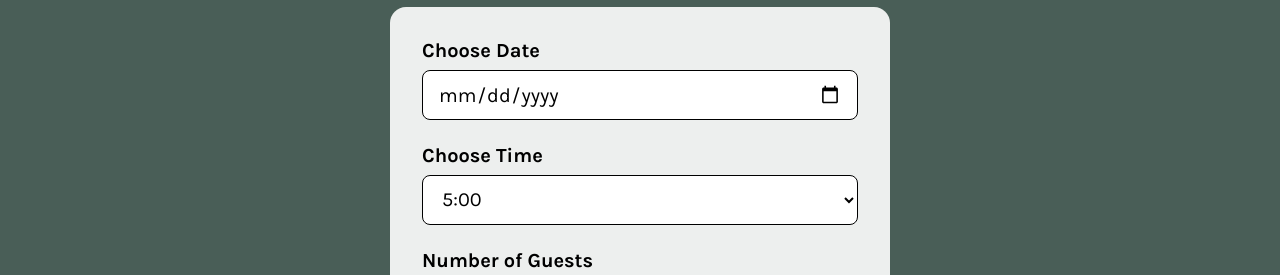
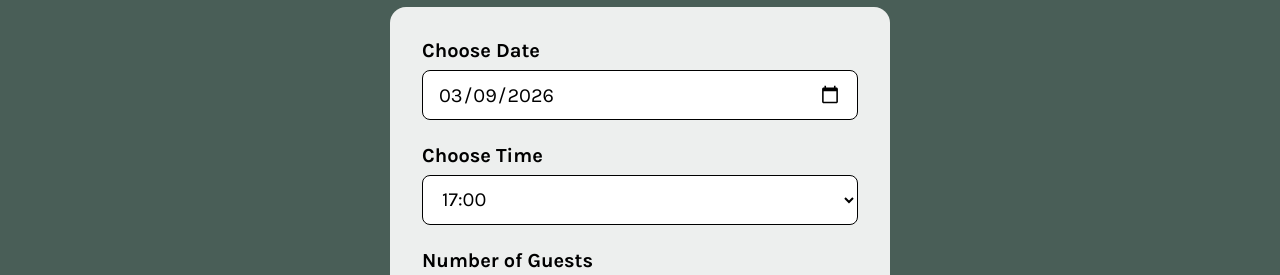
Before and after one commit to chrallen/little-lemon, a React (Create React App) app: page /ReservationPage in a window 1280 px wide. Shown: the part 209-484 px from the top of the page. Built offline with nearby package versions, Linux system fonts and the light colour scheme; a web font is replaced by a local one.

Commit message:
added submit function

```diff
--- a/src/pages/Reservations/ReservationPage.js
+++ b/src/pages/Reservations/ReservationPage.js
@@ -1,28 +1,36 @@
 import './ReservationPage.css';
 import ReservationForm from '../../components/ReservationForm/ReservationForm';
 import { useReducer } from 'react';
+import { fetchAPI, submitAPI } from '../../reservationAPI';
+import { useNavigate } from 'react-router-dom';
+
+const today = new Date().toISOString().split("T")[0];
 
 export const initializeTimes = () => {
-  return [
-    "5:00",
-    "6:00",
-    "7:00",
-    "8:00",
-    "9:00",
-  ];
+  return fetchAPI(new Date(today));
 };
 
-export const  updateTimes = (state, action) => {
-  switch (action.type) {
-    case "UPDATE_TIMES":
-      return initializeTimes();
+export const updateTimes = (state, action) => {
+  if (action.type === "UPDATE_TIMES") {
+    const newTimes = fetchAPI(new Date(action.date));
+    return newTimes;
+  }
 
-    default:
-      return state;
-  }
+  return state;
 };
 
 const ReservationPage = () => {
+
+  const navigate = useNavigate();
+
+  const submitForm = formData => {
+    const success = submitAPI(formData);
+
+    if (success) {
+      navigate('/ConfirmationPage')
+    };
+  };
+
   const [availableTimes, dispatch] = useReducer(
     updateTimes,
     [],
@@ -36,6 +44,8 @@ const ReservationPage = () => {
           <ReservationForm
             availableTimes={availableTimes}
             dispatch={dispatch}
+            today={today}
+            submitForm={submitForm}
           />
         </div>
     </section>
```
